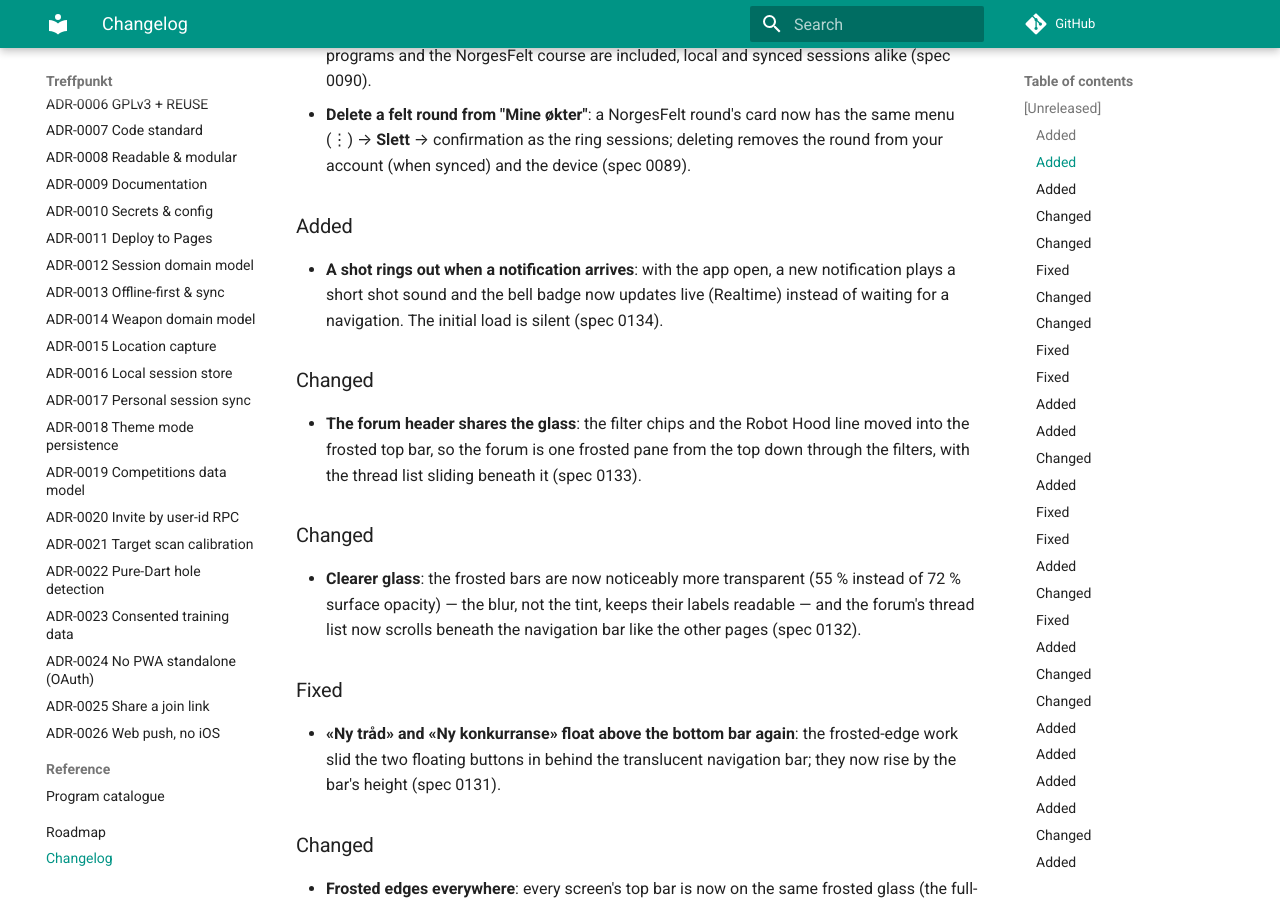
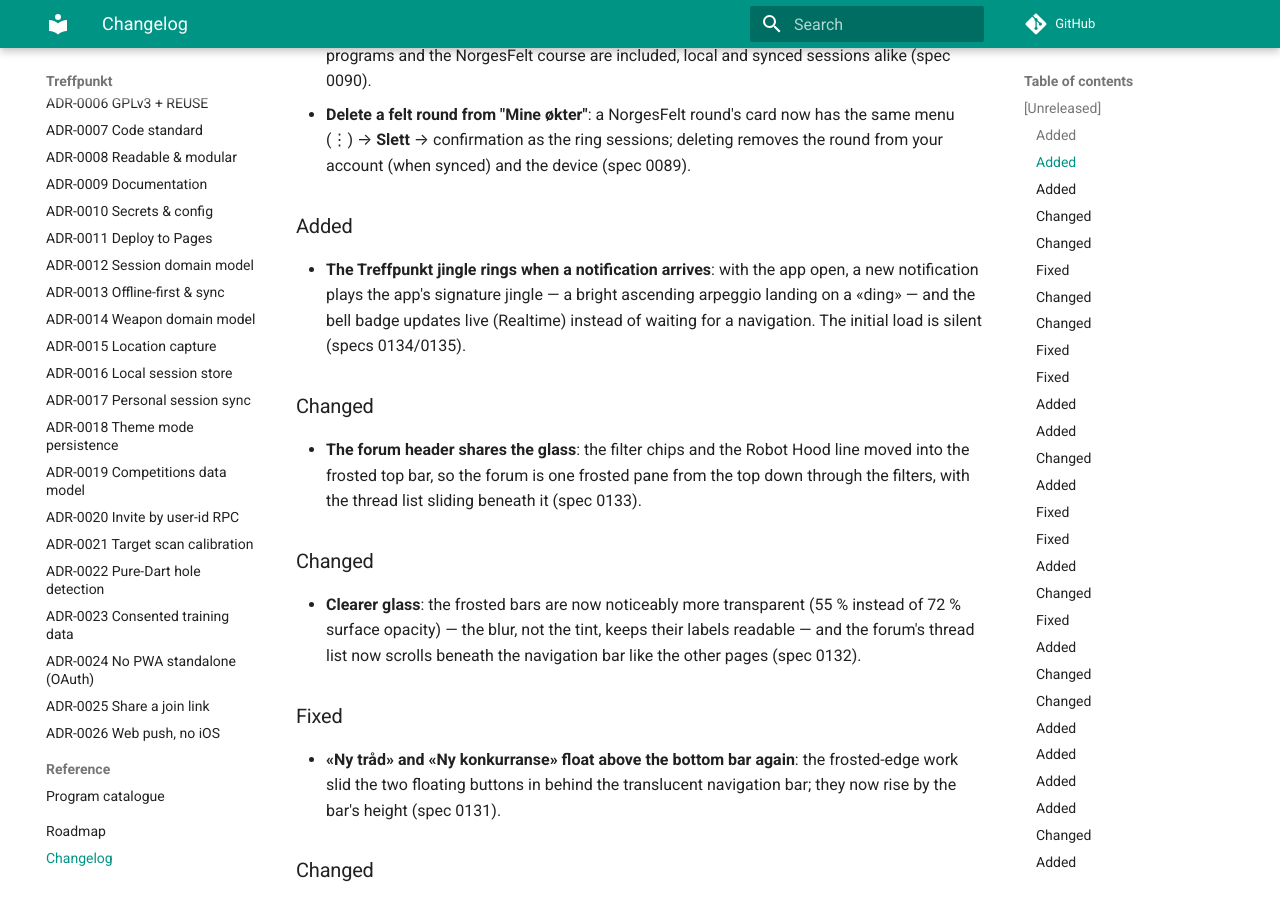
Before and after one commit to roykollensvendsen/treffpunkt, an MkDocs documentation site: the page built from docs/CHANGELOG.md, in a window 1280 px wide and 900 px high, scrolled down 1211 px. Built offline with MkDocs 1.6.1 and Material for MkDocs 9.7.7, drawn with Linux system fonts in a browser that asks for light colours; comment, search, counter and statistics services are not loaded.

Commit message:
feat(notifications): the Treffpunkt jingle replaces the weak shot
The synthesized shot crack was too weak to register as a notification
- mostly noise, over in a quarter second. The app now has a signature
jingle instead: a bright, bell-timbred ascending arpeggio (C5-E5-G5)
landing on a long C6 ding - the hit - over a soft low thump, 1.6 s
and peak-normalised. Melodic, unique to the app and unmistakable at
phone volume. Same synthesis-in-repo approach, same seam and trigger;
only the WAV and its URL change.

- Spec 0135; the spec-0134 widget test passes unchanged.

Owner feedback: «det var en veldig svak smell. kan du legge inn en
jingle som er unik for appen og lett å kjenne igjen med god lyd».

```diff
--- a/docs/CHANGELOG.md
+++ b/docs/CHANGELOG.md
@@ -52,10 +52,11 @@ All notable changes to this project are documented here. The format is based on
   0089).
 
 ### Added
-- **A shot rings out when a notification arrives**: with the app open,
-  a new notification plays a short shot sound and the bell badge now
+- **The Treffpunkt jingle rings when a notification arrives**: with
+  the app open, a new notification plays the app's signature jingle —
+  a bright ascending arpeggio landing on a «ding» — and the bell badge
   updates live (Realtime) instead of waiting for a navigation. The
-  initial load is silent (spec 0134).
+  initial load is silent (specs 0134/0135).
 
 ### Changed
 - **The forum header shares the glass**: the filter chips and the
--- a/mkdocs.yml
+++ b/mkdocs.yml
@@ -165,6 +165,7 @@ nav:
       - "0132 — Klarere glass": specs/0132-clearer-frost.md
       - "0133 — Forum-toppen deler glasset": specs/0133-forum-frosted-header.md
       - "0134 — Skuddlyd ved varsler": specs/0134-shot-sound.md
+      - "0135 — Treffpunkt-jingelen": specs/0135-notify-jingle.md
   - Decisions:
       - ADR-0001 Flutter: adr/0001-frontend-flutter.md
       - ADR-0002 Supabase: adr/0002-backend-supabase.md
```
Also changed, not shown: docs/specs/0135-notify-jingle.md (added, +31 -0 lines), docs/user/getting-started.md (+3 -3 lines), 5 other files.
